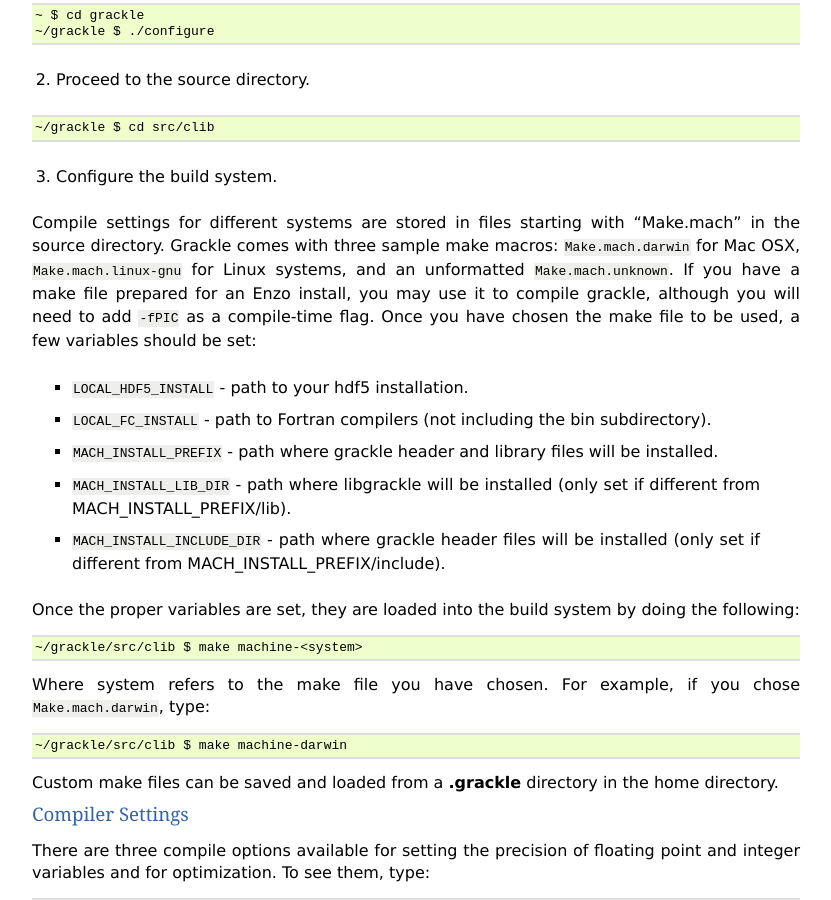
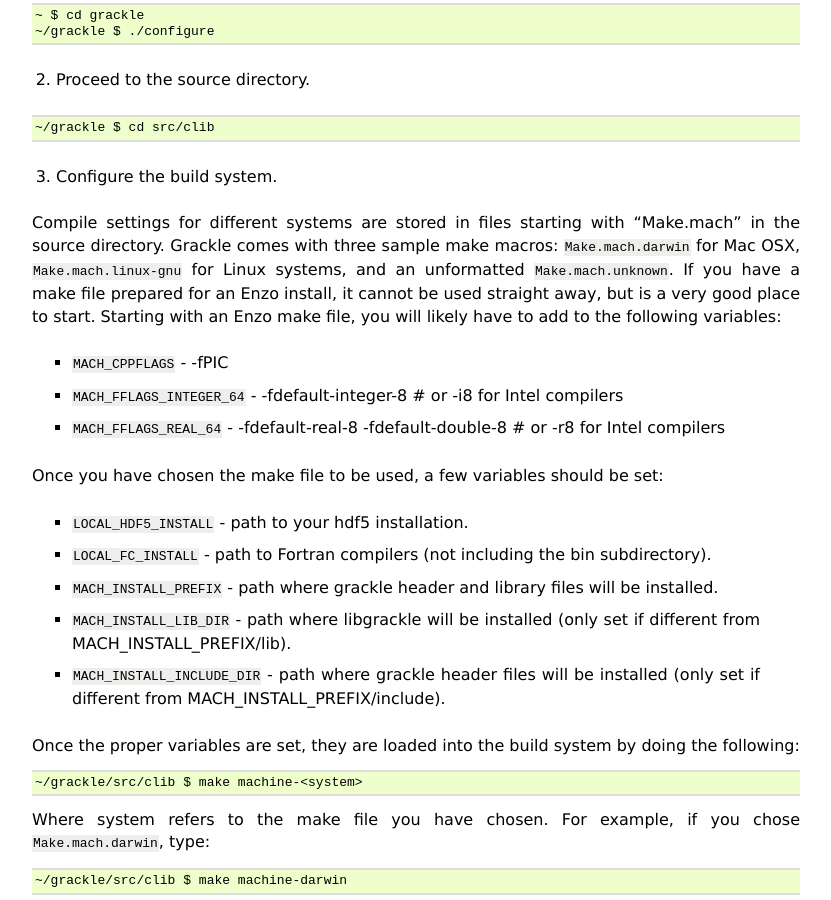
Before and after one commit to grackle-project/grackle, a Sphinx documentation site: the page built from doc/source/Installation.rst, in a window 1280 px wide and 900 px high, scrolled down 728 px. Shown: the whole window, without its empty margins (48-879 px from the left). Built offline with Sphinx 7.4.7, drawn with Linux system fonts in a browser that asks for light colours.

Commit message:
Updating documentation to mention some extra compiler flags.

```diff
--- a/doc/source/Installation.rst
+++ b/doc/source/Installation.rst
@@ -62,8 +62,16 @@ Compile settings for different systems are stored in files starting with
 "Make.mach" in the source directory.  Grackle comes with three sample make
 macros: ``Make.mach.darwin`` for Mac OSX, ``Make.mach.linux-gnu`` for
 Linux systems, and an unformatted ``Make.mach.unknown``.  If you have a make
-file prepared for an Enzo install, you may use it to compile grackle, although
-you will need to add ``-fPIC`` as a compile-time flag.
+file prepared for an Enzo install, it cannot be used straight away, but is a
+very good place to start.  Starting with an Enzo make file, you will likely
+have to add to the following variables:
+
+    * ``MACH_CPPFLAGS`` - -fPIC
+
+    * ``MACH_FFLAGS_INTEGER_64`` - -fdefault-integer-8 # or -i8 for Intel compilers
+
+    * ``MACH_FFLAGS_REAL_64`` - -fdefault-real-8 -fdefault-double-8 # or -r8 for Intel compilers
+
 Once you have chosen the make file to be used, a few variables should be set:
 
     * ``LOCAL_HDF5_INSTALL`` - path to your hdf5 installation.
```
Also changed, not shown: 1 other file.
